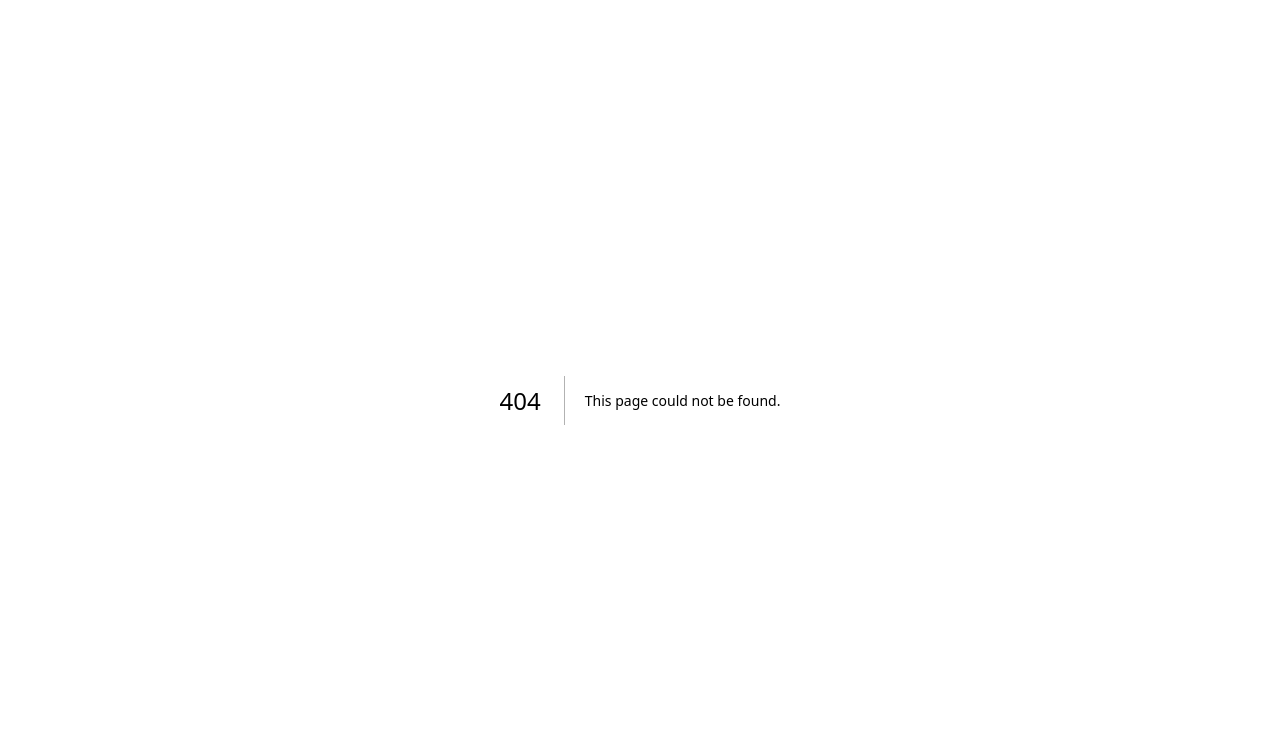
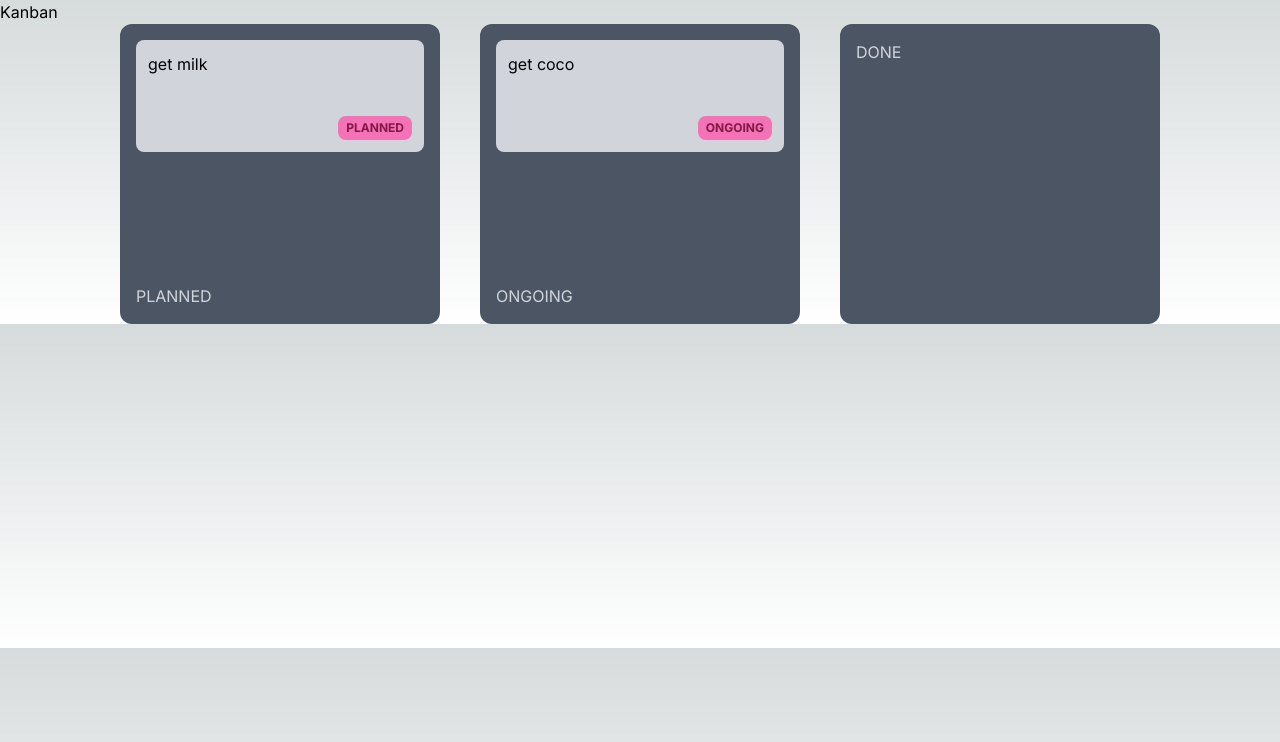
Before and after one commit to opencore-x/lucidity, a Next.js app: page /kanban in a window 1280 px wide. Before the commit this address had no page. Shown: the top 742 px of the page. Built offline with nearby package versions, Linux system fonts and the light colour scheme.

Commit message:
kanban and using zustand for state-management

```diff
--- /dev/null
+++ b/app/kanban/Column.js
@@ -0,0 +1,19 @@
+'use client';
+import React from 'react';
+import Task from './Task';
+import { useStore } from '../store/store';
+import { shallow } from 'zustand/shallow';
+
+export default function Column({ status }) {
+  const tasks = useStore((store) => store.tasks.filter((task) => task.status === status), shallow);
+
+  return (
+    <div className="flex flex-col justify-between gap-4 w-80 p-4  min-h-[300px] bg-gray-600  rounded-xl">
+      {tasks.map((task) => (
+        <Task title={task.title} status={task.status} key={task.title} />
+      ))}
+
+      <p className="text-gray-300">{status}</p>
+    </div>
+  );
+}
--- /dev/null
+++ b/app/kanban/Task.js
@@ -0,0 +1,17 @@
+import React from 'react';
+
+export default function Task({ title, status }) {
+  return (
+    <div className="flex flex-col justify-between text-black bg-gray-300 rounded-lg  p-3 h-28 w-full">
+      <div>{title}</div>
+      <div>
+        <div className="flex justify-between">
+          <div></div>
+          <div className="font-bold text-xs text-pink-900 bg-pink-400 px-2 py-1 rounded-lg w-fit">
+            {status}
+          </div>
+        </div>
+      </div>
+    </div>
+  );
+}
--- /dev/null
+++ b/app/kanban/page.js
@@ -0,0 +1,15 @@
+import React from 'react';
+import Column from './Column';
+
+export default function Kanban() {
+  return (
+    <>
+      <h1>Kanban</h1>
+      <div className="flex justify-center gap-10">
+        <Column status="PLANNED" />
+        <Column status="ONGOING" />
+        <Column status="DONE" />
+      </div>
+    </>
+  );
+}
--- a/app/signup/page.js
+++ b/app/signup/page.js
@@ -55,7 +55,12 @@ export default function Signup() {
           onChange={(e) => setConfirmPassword(e.target.value)}
         />
         <div className="flex gap-3 items-center" onClick={() => setAgreeToTerm(!agreeToTerms)}>
-          <input className="" type="checkbox" checked={agreeToTerms} />
+          <input
+            className=""
+            type="checkbox"
+            checked={agreeToTerms}
+            onChange={() => setAgreeToTerm(!agreeToTerms)}
+          />
           <label className="text-sm font-medium text-[#606060]">
             I agree to Terms of Service & Privacy Policy
           </label>
--- /dev/null
+++ b/app/store/store.js
@@ -0,0 +1,10 @@
+import { create } from 'zustand';
+
+const store = (set) => ({
+  tasks: [
+    { title: 'get milk', status: 'PLANNED' },
+    { title: 'get coco', status: 'ONGOING' },
+  ],
+});
+
+export const useStore = create(store);
--- a/package.json
+++ b/package.json
@@ -13,7 +13,8 @@
     "next": "14.0.1",
     "react": "^18",
     "react-datepicker": "^4.21.0",
-    "react-dom": "^18"
+    "react-dom": "^18",
+    "zustand": "^4.4.6"
   },
   "devDependencies": {
     "autoprefixer": "^10.0.1",
```
Also changed, not shown: 1 other file (tests, documents, lock files or other folders).
